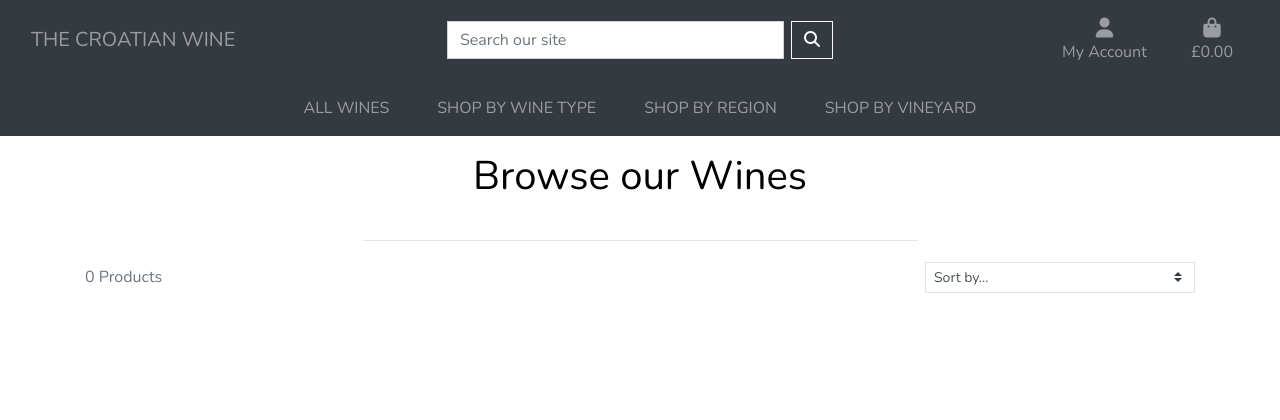
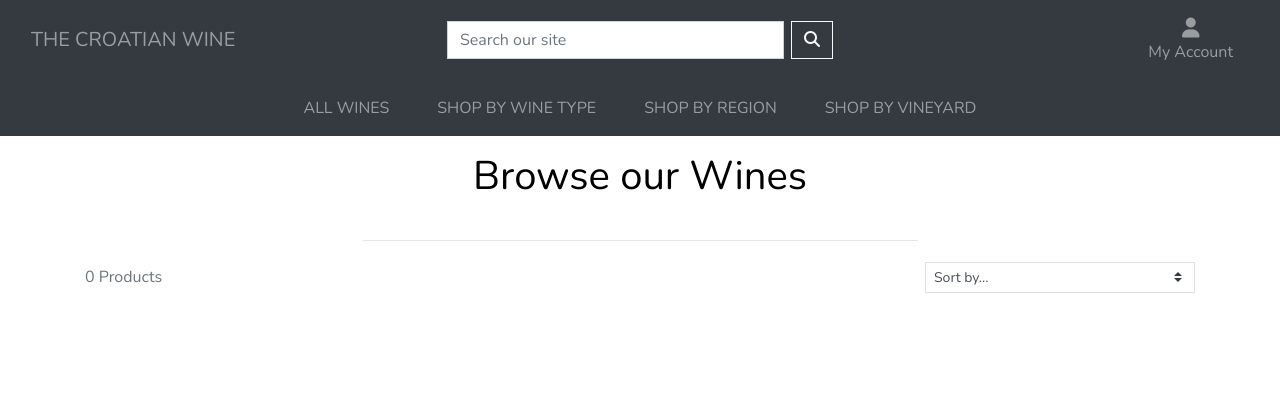
Before and after one commit to petracili/Milston-project4, a Django app: page /products/ in a window 1280 px wide. Shown: the top 420 px of the page. Run offline with Django 3.2, Linux system fonts and the light colour scheme; data that the repository does not hold is empty; some libraries are stand-ins or nearby versions.

Commit message:
Delete part price

```diff
--- a/templates/base.html
+++ b/templates/base.html
@@ -76,20 +76,6 @@
                                 {% endif %}
                             </div>
                         </li>
-                        <li class="list-inline-item">
-                            <a class="{% if grand_total %}text-white-50{% else %}text-black{% endif %} nav-link" href="{% url 'view_bag' %}">
-                                <div class="text-center text-white-50">
-                                    <div><i class="fas fa-shopping-bag fa-lg"></i></div>
-                                    <p class="my-0 text-white-50">
-                                        {% if grand_total %}
-                                            £{{ grand_total|floatformat:2 }}
-                                        {% else %}
-                                            £0.00
-                                        {% endif %}
-                                    </p>
-                                </div>
-                            </a>
-                        </li>
                     </ul>
                 </div>
             </div>
```
Also changed, not shown: products/migrations/0001_initial.py (added), products/migrations/__init__.py (added).
